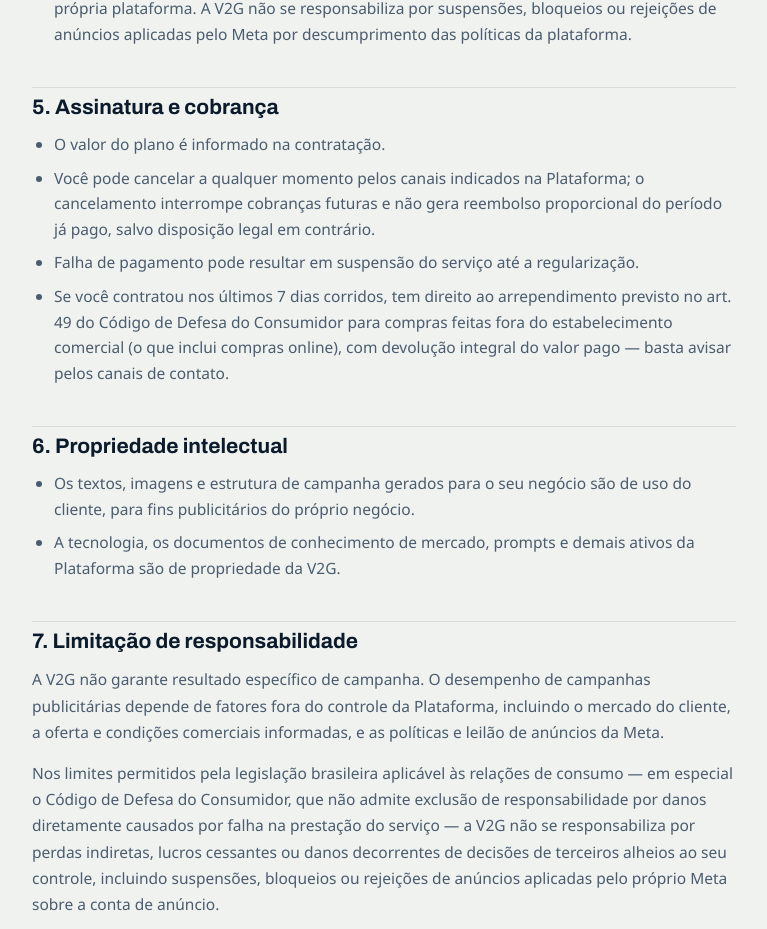
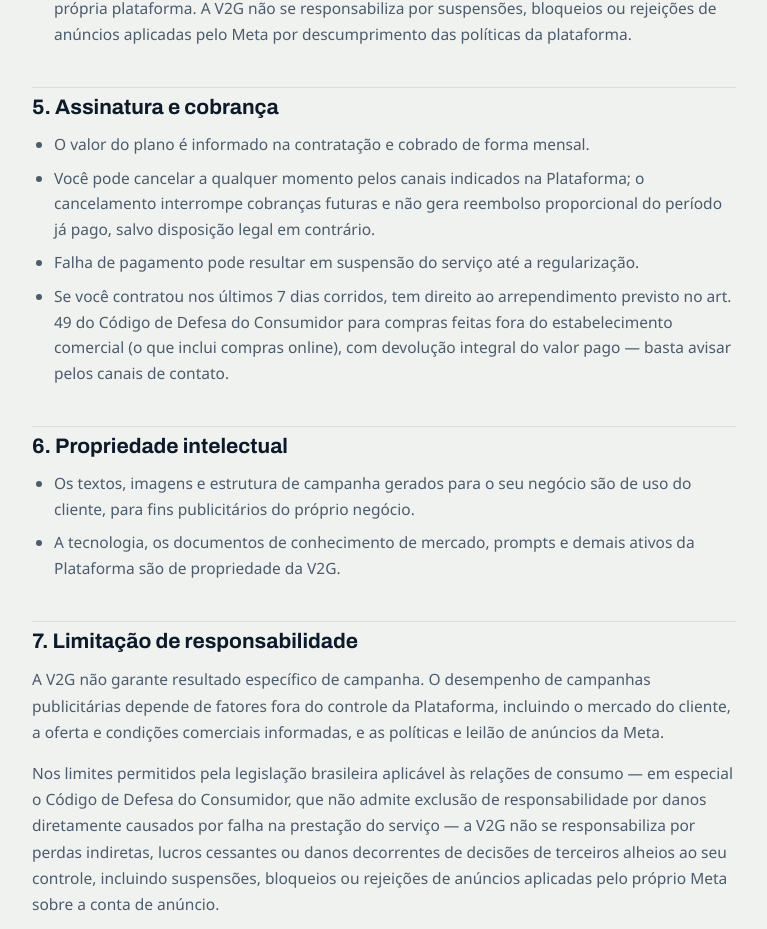
Before and after one commit to v2gmidia/V2G-LP, a plain HTML site: page termos.html in a window 1280 px wide. Shown: the part 1357-2286 px from the top of the page, without its empty margins (256-1023 px from the left). Drawn offline with Linux system fonts and the light colour scheme.

Commit message:
>O valor do plano é informado na contratação e cobrado de forma mensal.

```diff
--- a/termos.html
+++ b/termos.html
@@ -77,7 +77,7 @@
 
     <h2>5. Assinatura e cobrança</h2>
     <ul>
-      <li>O valor do plano é informado na contratação.</li>
+      <li>O valor do plano é informado na contratação e cobrado de forma mensal.</li>
       <li>Você pode cancelar a qualquer momento pelos canais indicados na
       Plataforma; o cancelamento interrompe cobranças futuras e não gera
       reembolso proporcional do período já pago, salvo disposição legal em
```
